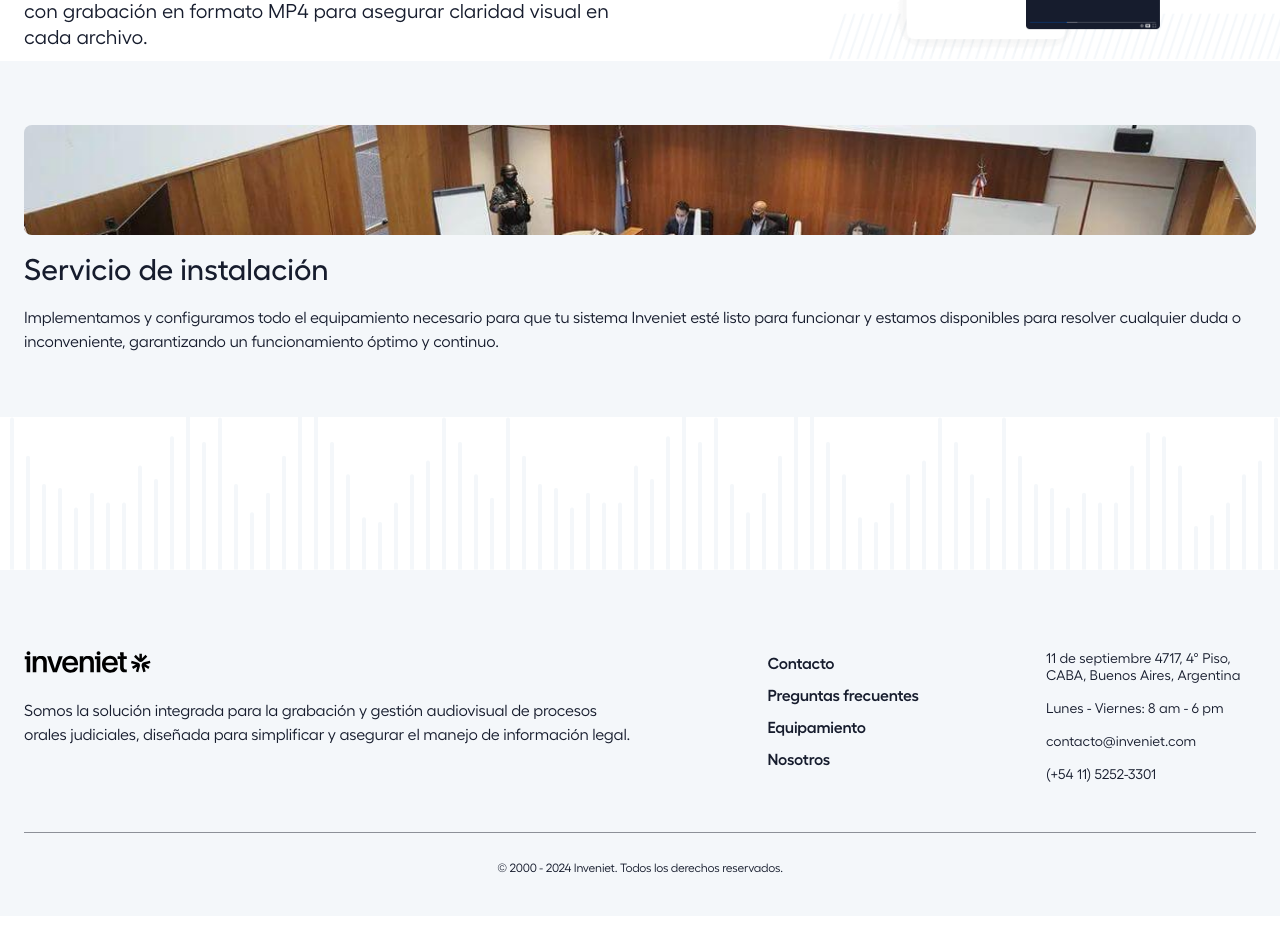
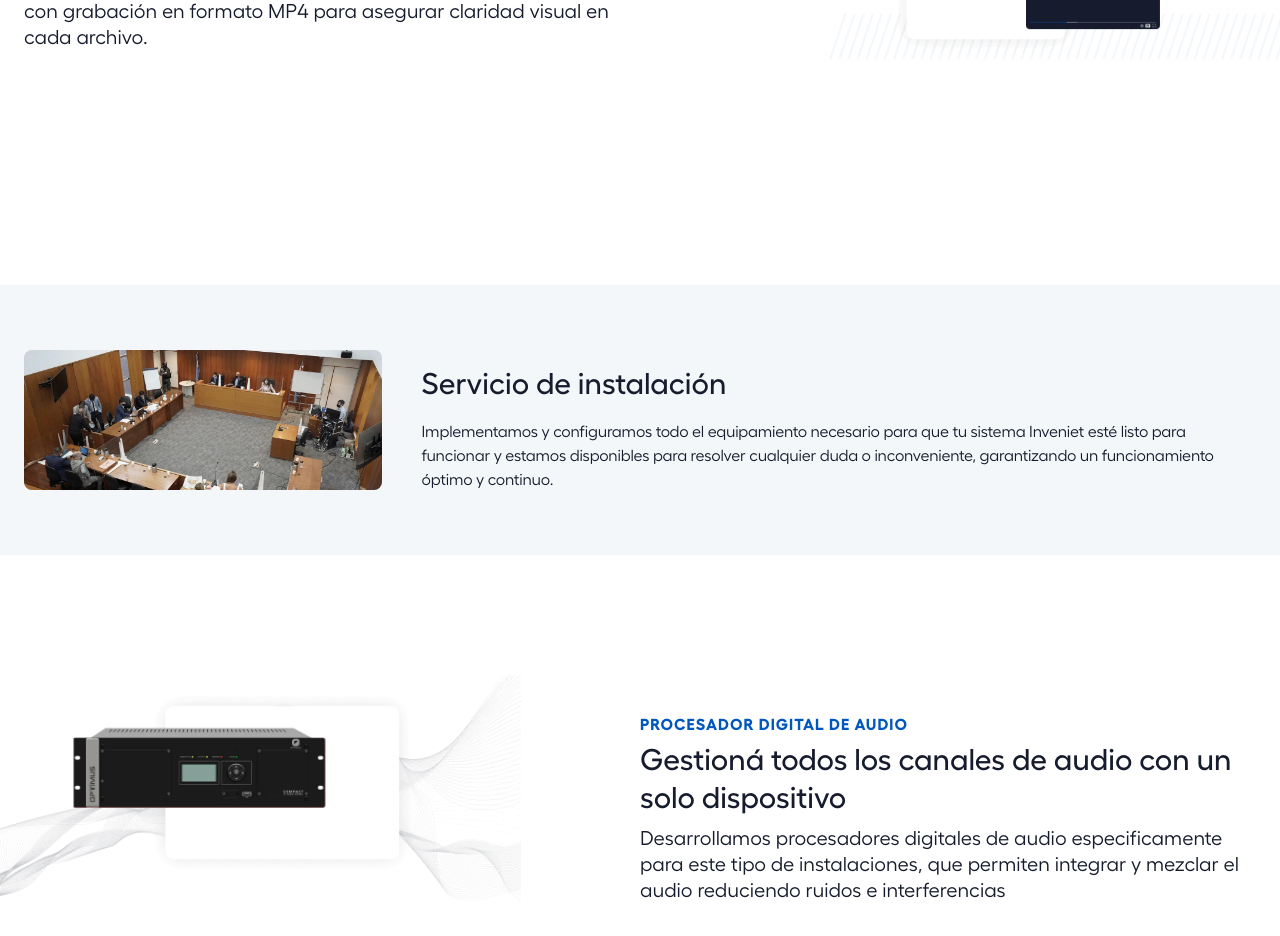
Before and after one commit to pascualmanuel/inveniet, a React (Create React App) app: page /equipamiento in a window 1280 px wide. Shown: the part 1440-2376 px from the top of the page. Built offline with nearby package versions, Linux system fonts and the light colour scheme.

Commit message:
Equip - Last section

```diff
--- a/src/Pages/Equipamiento.jsx
+++ b/src/Pages/Equipamiento.jsx
@@ -32,7 +32,7 @@ const Equipamiento = () => {
         </div>
       </div>
 
-      <div className="lg:flex lg:flex-row lg:items-center lg:justify-between lg:mt-20 max-width center flex flex-col-reverse">
+      <div className="lg:flex lg:flex-row lg:items-center lg:justify-between lg:my-20 max-width center flex flex-col-reverse">
         <div className="flex justify-center lg:w-[30%]">
           <img
             src={Eq2}
@@ -53,7 +53,7 @@ const Equipamiento = () => {
         </div>
       </div>
 
-      <div className="lg:flex lg:flex-row lg:items-center lg:justify-between lg:mt-20 max-width center">
+      <div className="lg:flex lg:flex-row lg:items-center lg:justify-between mt-20 max-width center my">
         <div className="lg:w-[50%]">
           <p className="labels text-iLBlue mt-8">CAMARAS IP</p>
           <h3 className="myH2 my-2">Alta definición de imagen</h3>
@@ -71,7 +71,7 @@ const Equipamiento = () => {
           />
         </div>
       </div>
-      <div className="bg-iGrey py-16">
+      {/* <div className="bg-iGrey py-16">
         <div className="max-width mx-6 equ-fisc rounded-lg "></div>
         <div className="max-width center">
           <h3 className="myH2 my-4">Servicio de instalación</h3>
@@ -82,6 +82,41 @@ const Equipamiento = () => {
             funcionamiento óptimo y continuo.
           </p>
         </div>
+      </div> */}
+      <div className="bg-iGrey mt-24 md:mt-56 py-16">
+        <div className="flex flex-col md:flex-row items-center justify-between max-width mx-6 center">
+          <div className="equ-fisc w-full md:w-[30%] mr-4 md:mr-5 lg:mr-10 rounded-lg"></div>
+          <div className="w-full md:w-[70%]">
+            <h3 className="myH2 my-4">Servicio de instalación</h3>
+            <p className="myP subH">
+              Implementamos y configuramos todo el equipamiento necesario para
+              que tu sistema Inveniet esté listo para funcionar y estamos
+              disponibles para resolver cualquier duda o inconveniente,
+              garantizando un funcionamiento óptimo y continuo.
+            </p>
+          </div>
+        </div>
+      </div>
+
+      <div className="lg:flex lg:flex-row lg:items-center lg:justify-between lg:my-20 max-width center flex flex-col-reverse">
+        <div className="flex justify-center lg:w-[30%]">
+          <img
+            src={Eq2}
+            className="w-[440px] lg:w-[625px] max-w-none"
+            alt="image"
+          />
+        </div>
+        <div className="lg:w-[50%]">
+          <p className="labels text-iLBlue mt-8">PROCESADOR DIGITAL DE AUDIO</p>
+          <h3 className="myH2 my-2">
+            Gestioná todos los canales de audio con un solo dispositivo
+          </h3>
+          <p className="subH">
+            Desarrollamos procesadores digitales de audio especificamente para
+            este tipo de instalaciones, que permiten integrar y mezclar el audio
+            reduciendo ruidos e interferencias
+          </p>
+        </div>
       </div>
     </>
   );
--- a/src/index.css
+++ b/src/index.css
@@ -310,6 +310,14 @@
     background-position: left 70%;
     background-size: 120%;
   }
+  .equ-fisc {
+    height: 180px;
+  }
+}
+@media (min-width: 768px) {
+  .equ-fisc {
+    height: 140px;
+  }
 }
 @media (min-width: 1180px) {
   .logo-section {
```
